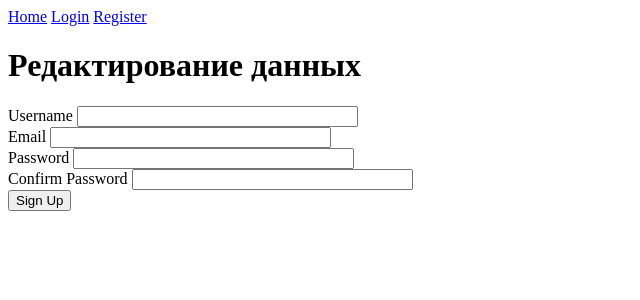
After one commit to statelinecat/VD07.Auth, a Flask app: page /edit in a window 1280 px wide. The commit adds this page. Shown: the top 300 px of the page, without its empty margins (0-640 px from the left). Run offline with Flask 3, Linux system fonts and the light colour scheme.

Commit message:
add edit

```diff
--- a/app/forms.py
+++ b/app/forms.py
@@ -27,3 +27,21 @@ class LoginForm(FlaskForm):
     password = PasswordField('Password', validators=[DataRequired()])
     remember = BooleanField('Запомни меня')
     submit = SubmitField('Login')
+
+
+class EditForm(RegistrationForm):
+    username = StringField('Username', validators=[DataRequired(), Length(min=2, max=35)])
+    email = StringField('Email', validators=[DataRequired(), Email()])
+    password = PasswordField('Password', validators=[DataRequired()])
+    confirm_password = PasswordField('Confirm Password', validators=[DataRequired(), EqualTo('password')])
+    submit = SubmitField('Sign Up')
+
+    def validate_username(self, username):
+        user = User.query.filter_by(username=username.data).first()
+        if user:
+            raise ValidationError('Такое имя уже существует')
+
+    def validate_email(self, email):
+        email = User.query.filter_by(email=email.data).first()
+        if email:
+            raise ValidationError('Такая почта уже используется')
--- a/app/routes.py
+++ b/app/routes.py
@@ -47,3 +47,17 @@ def logout():
 @login_required
 def account():
     return render_template('account.html')
+
+@app.route('/edit', methods=['GET', 'POST'])
+def edit():
+    # if current_user.is_authenticated:
+    #     return redirect(url_for('home'))
+    form = RegistrationForm()
+    if form.validate_on_submit():
+        hashed_password = bcrypt.generate_password_hash(form.password.data).decode('utf-8')
+        user = User(username=form.username.data, email=form.email.data, password=hashed_password)
+        db.session.add(user)
+        db.session.commit()
+        flash('Вы успешно изменили свои данные!', 'success')
+        return redirect(url_for('login'))
+    return render_template('edit.html', form=form, title='Edit')
--- a/app/templates/base.html
+++ b/app/templates/base.html
@@ -15,6 +15,7 @@
         {% if current_user.is_authenticated %}
             <a href="{{ url_for('account') }}">Account</a>
             <a href="{{ url_for('logout') }}">Logout</a>
+            <a href="{{ url_for('edit') }}">Edit</a>
         {% else %}
             <a href="{{ url_for('login') }}">Login</a>
             <a href="{{ url_for('register') }}">Register</a>
--- /dev/null
+++ b/app/templates/edit.html
@@ -0,0 +1,33 @@
+{% extends "base.html" %}
+
+{% block title %}
+Редактирование данных
+{% endblock %}
+
+{% block content %}
+<h1>Редактирование данных</h1>
+<form method="post" action="{{ url_for('edit') }}">
+        {{ form.hidden_tag() }}
+        <div>
+            {{ form.username.label }}
+            {{ form.username(size=32) }}
+        </div>
+        <div>
+            {{ form.email.label }}
+            {{ form.email(size=32) }}
+        </div>
+        <div>
+            {{ form.password.label }}
+            {{ form.password(size=32) }}
+        </div>
+        <div>
+            {{ form.confirm_password.label }}
+            {{ form.confirm_password(size=32) }}
+        </div>
+        <div>
+            {{ form.submit() }}
+        </div>
+
+</form>
+
+{% endblock %}
```
